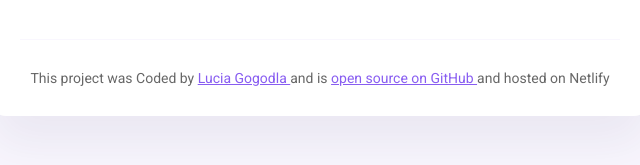
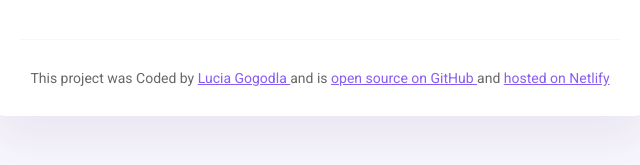
Before and after one commit to Siphiwe1/Weather-app-Lucia, a plain HTML site: page index.html in a window 1280 px wide. Shown: the part 285-450 px from the top of the page, 320-960 px from the left. Drawn offline with nearby package versions, Linux system fonts and the light colour scheme; no server answers; a web font is replaced by a local one.

Commit message:
edited the netlify link

```diff
--- a/index.html
+++ b/index.html
@@ -50,7 +50,7 @@
         This project was Coded by
         <a href="https://github.com/Siphiwe1" target="_blank"> Lucia Gogodla </a> and is
         <a href="https://github.com/Siphiwe1/Weather-app-Lucia"target="_blank"> open source on GitHub </a> and
-        <a href="https://app.netlify.com/sites/weather-app-lucia/deploys/66bde5b96d5adc0be2188d22"target="_blank"></a> hosted on Netlify</a>
+        <a href="https://app.netlify.com/sites/weather-app-lucia/deploys/66bde5b96d5adc0be2188d22"target="_blank"> hosted on Netlify</a>
     </footer>
 </div>
 <script src="src/index.js"></script>
```
